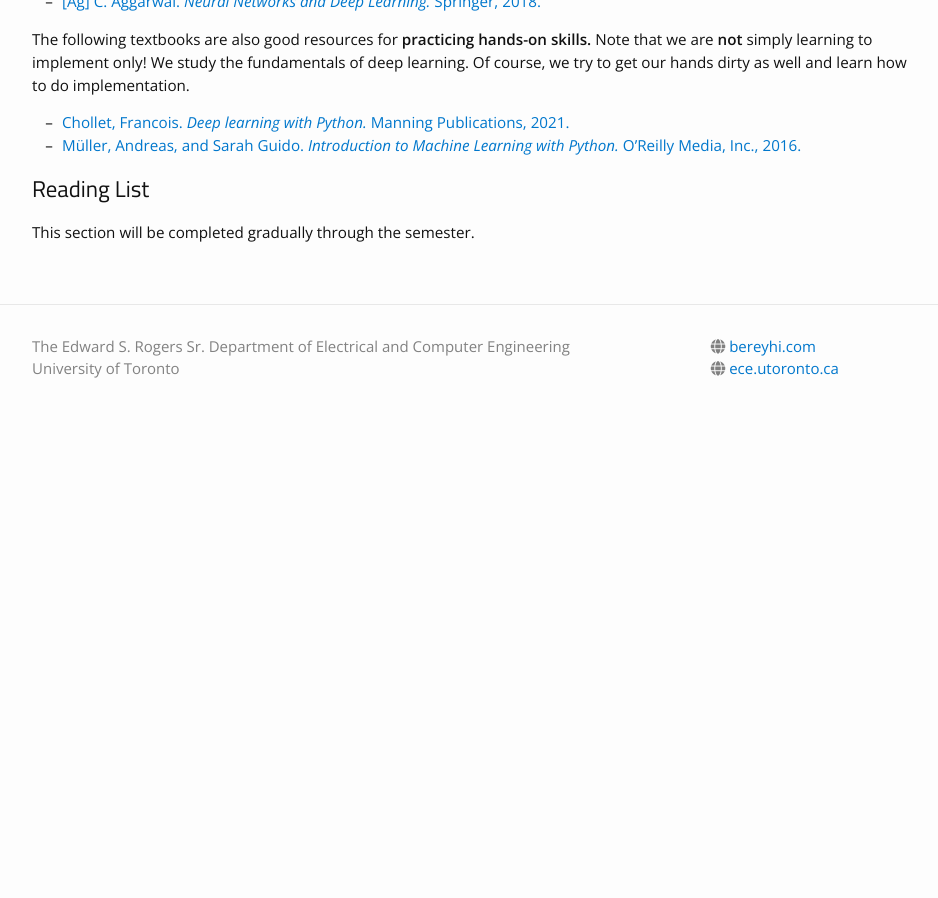
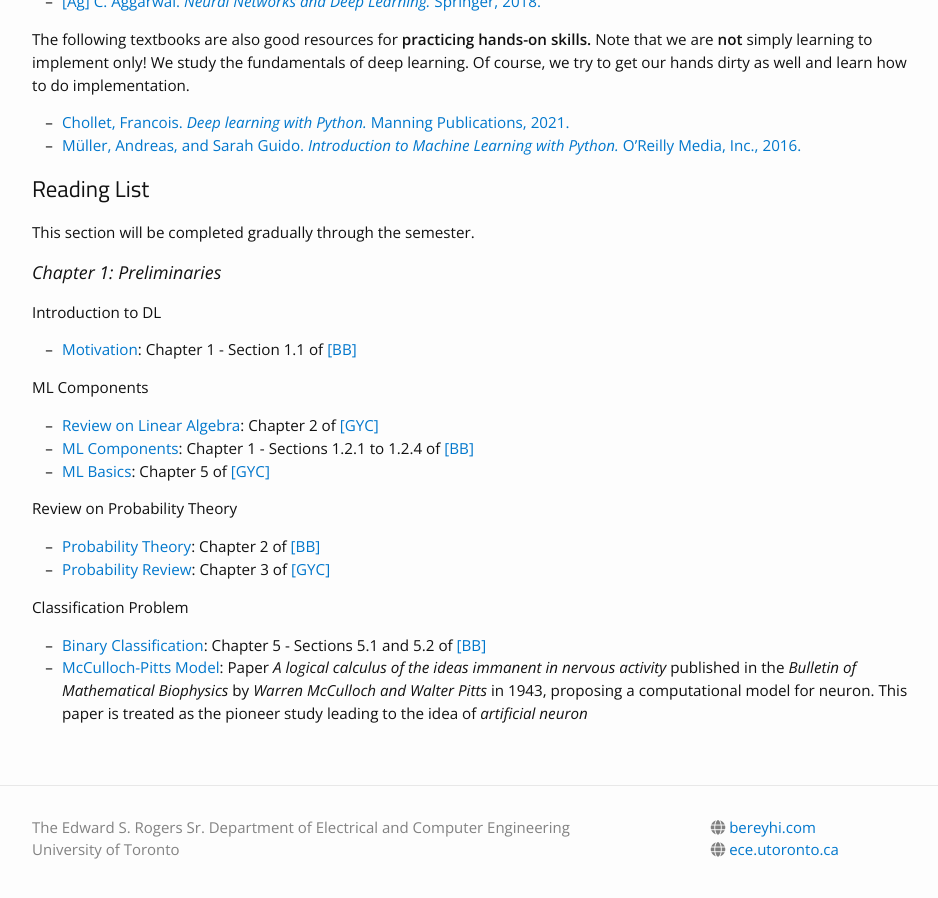
Before and after one commit to bereyhi-courses/dl-utoronto, a Jekyll site: the page built from materials.md, in a window 1280 px wide and 900 px high, scrolled down 841 px. Shown: the whole window, without its empty margins (163-1101 px from the left). Built offline with Jekyll 4.4.1, drawn with Linux system fonts in a browser that asks for light colours; nearby versions of some CDN libraries; before the commit the page ends 1281 px from its top, so only the background shows below that.

```diff
--- a/materials.md
+++ b/materials.md
@@ -42,10 +42,20 @@ The following textbooks are also good resources for __practicing hands-on skills
 This section will be completed gradually through the semester.
 
 
-<!-- ### Chapter 1:
-#### Tokenization and Embedding
-* [Tokenization](https://web.stanford.edu/~jurafsky/slp3/2.pdf): Chapter 2 of [[JM]](https://web.stanford.edu/~jurafsky/slp3/)
-* [Embedding](https://web.stanford.edu/~jurafsky/slp3/6.pdf): Chapter 6 of [[JM]](https://web.stanford.edu/~jurafsky/slp3/)
+### Chapter 1: Preliminaries
+#### Introduction to DL
+* [Motivation](https://www.bishopbook.com/): Chapter 1 - Section 1.1 of [[BB]](https://www.bishopbook.com/)
 
-* [Original BPE Algorithm](http://www.pennelynn.com/Documents/CUJ/HTML/94HTML/19940045.HTM): Original BPE Algorithm proposed by Philip Gage in 1994
-* [BPE for Tokenization](https://arxiv.org/abs/1508.07909): Paper _Neural machine translation of rare words with subword units_ by _Rico Sennrich, Barry Haddow, and Alexandra Birch_ presented in ACL 2016 that adapted BPE for NLP -->
+#### ML Components
+* [Review on Linear Algebra](https://www.deeplearningbook.org/): Chapter 2 of [[GYC]](https://www.deeplearningbook.org/)
+* [ML Components](https://www.bishopbook.com/): Chapter 1 - Sections 1.2.1 to 1.2.4 of [[BB]](https://www.bishopbook.com/)
+* [ML Basics](https://www.deeplearningbook.org/): Chapter 5 of [[GYC]](https://www.deeplearningbook.org/)
+
+#### Review on Probability Theory
+* [Probability Theory](https://www.bishopbook.com/): Chapter 2 of [[BB]](https://www.bishopbook.com/)
+* [Probability Review](https://www.deeplearningbook.org/): Chapter 3 of [[GYC]](https://www.deeplearningbook.org/)
+
+
+#### Classification Problem
+* [Binary Classification](https://www.bishopbook.com/): Chapter 5 - Sections 5.1 and 5.2 of [[BB]](https://www.bishopbook.com/)
+* [McCulloch-Pitts Model](https://link.springer.com/article/10.1007/BF02478259): Paper _A logical calculus of the ideas immanent in nervous activity_ published in the _Bulletin of Mathematical Biophysics_ by _Warren McCulloch and Walter Pitts_ in 1943, proposing a computational model for neuron. This paper is treated as the pioneer study leading to the idea of _artificial neuron_
```
Also changed, not shown: _lectures/L01_WhyDL.md (+2 -5 lines), _lectures/L03_Data.md (+2 -5 lines), _lectures/L04_SupervisedVSUn.md (added, +19 -0 lines), _lectures/L05_ModelLoss.md (added, +17 -0 lines), _lectures/L06_PerceptronClassifier.md (added, +17 -0 lines), _lectures/L07_RecapLLN.md (added, +17 -0 lines).
